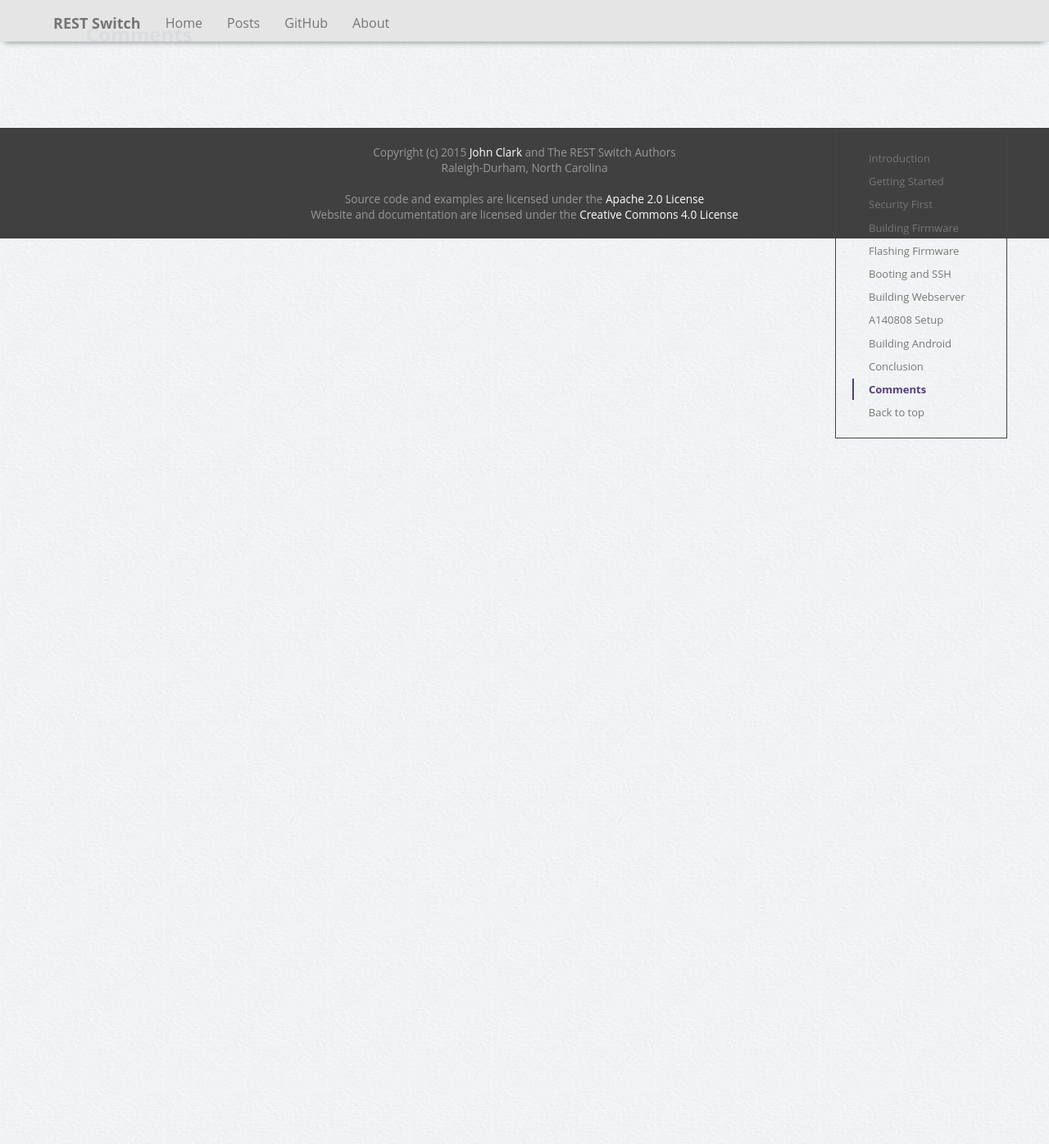
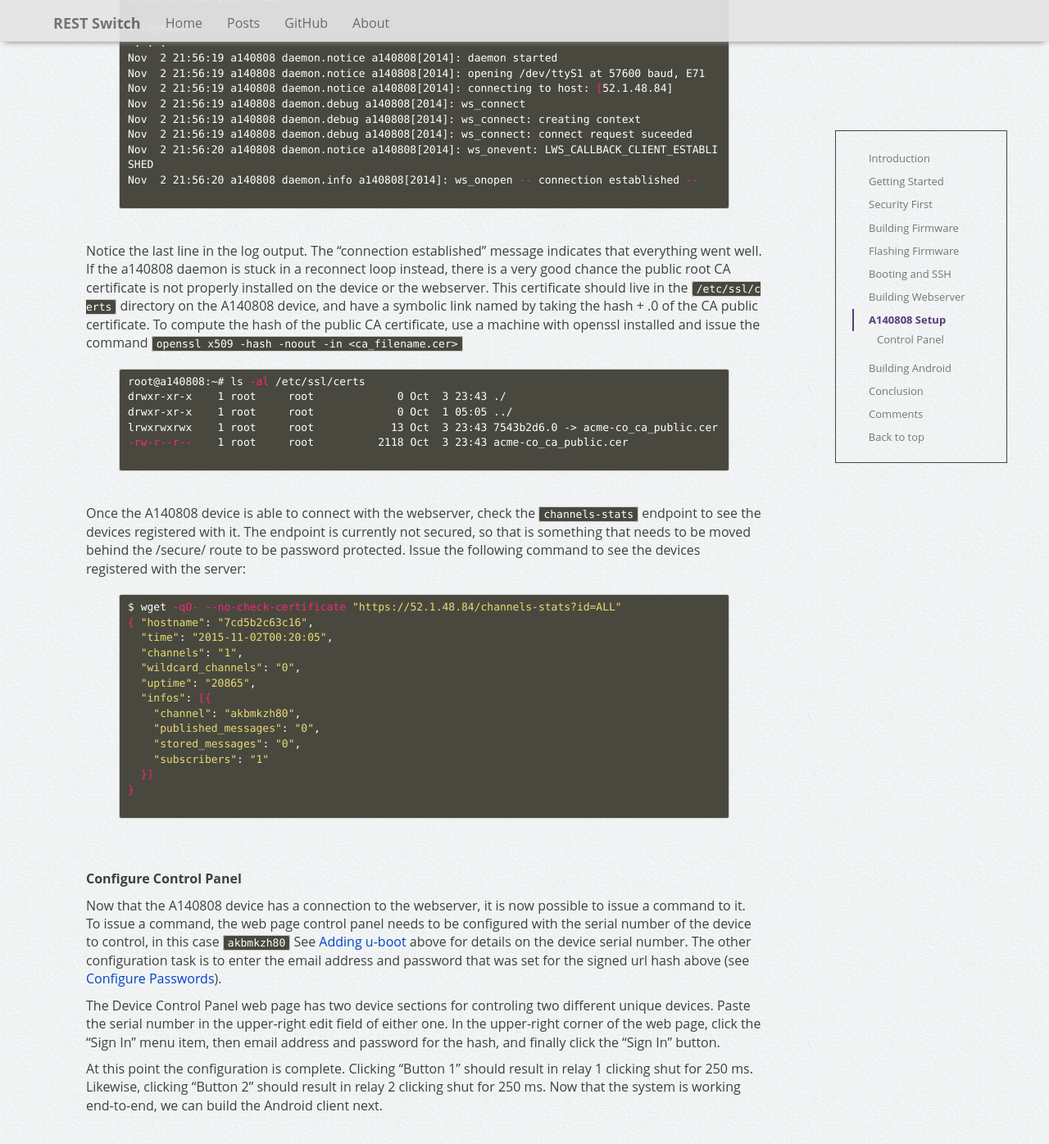
Before and after one commit to rest-switch/rest-switch.github.io, a Jekyll site: the page built from _posts/2015-11-02-a140808.markdown, in a window 1280 px wide and 1400 px high, scrolled down 22369 px. Shown: the top 1396 px of the window at 82% size. Built offline with Jekyll 4.4.1, drawn with Linux system fonts in a browser that asks for light colours; nearby versions of some CDN libraries; comment, search, counter and statistics services are not loaded; some of the changed text lies outside the part shown.

Commit message:
added a140808 setup section

```diff
--- a/_posts/2015-11-02-a140808.markdown
+++ b/_posts/2015-11-02-a140808.markdown
@@ -63,7 +63,11 @@ toc: >
                 <li><a href="#bweb-config-pw">Configure&nbsp;Passwords</a></li>
               </ul>
             </li>
-            <li><a href="#a140808-setup">A140808&nbsp;Setup</a></li>
+            <li><a href="#a140808-setup">A140808&nbsp;Setup</a>
+              <ul class="nav nav-stacked">
+                <li><a href="#a140808-setup-cp">Control&nbsp;Panel</a></li>
+              </ul>
+            </li>
             <li><a href="#building-android">Building&nbsp;Android</a></li>
             <li><a href="#conclusion">Conclusion</a></li>
             <li><a href="#comments">Comments</a></li>
@@ -666,6 +670,7 @@ Once the certificates are in place, start building the Docker image by typing <c
 If everything goes well, the build will complete after a few minutes:
 
 {% highlight sh %}
+
 . . .
 
 Step 19 : CMD /usr/sbin/nginx
@@ -682,6 +687,7 @@ the docker image is now built
 At this point the Docker image is complete. Type <code>make show</code> to see result of the build process:
 
 {% highlight sh %}
+
 [server_nginx-master]$ make show
 REPOSITORY                TAG       IMAGE ID       CREATED          VIRTUAL SIZE
 restswitch/server_nginx   latest    8e2dd31572da   27 seconds ago   291.9 MB
@@ -689,6 +695,7 @@ restswitch/server_nginx   101       8e2dd31572da   27 seconds ago   291.9 MB
 centos                    centos7   ce20c473cd8a   7 weeks ago      172.3 MB
 --------------------------------------------------------------------------------
 CONTAINER ID      IMAGE      COMMAND      CREATED      STATUS      PORTS      NAMES
+
 {% endhighlight %}
 
 If the build fails, it may be necessary to clean up partially built artifacts that were left behind. The <code>make clean</code> command attempts to do just this, but it cannot be too aggressive as other Docker images and containers may exist on the build system which do not belong to this build process. A more aggressive option is the <code>make distclean</code> command. If manual cleanup is required, the Docker image removal command is <code>docker rmi &lt;image id&gt;</code> and the Docker container removal command is <code>docker rm &lt;container id&gt;</code>. If you experience repeated build failures, try deploying an Amazon Linux AMI and build the image this way. Assuming all went well with the build, the image is ready to be run locally or packaged for deployment on a remote server.
@@ -711,6 +718,7 @@ EXPOSED_HTTPS_PORT=443
 To run locally, execute the <code>make run</code> command now and skip ahead to the <a href="#bweb-config-pw">Configure Passwords</a> section below. Otherwise, to deploy to a remote server, the image must be packaged and deployed remotely. To package the image for remote deployment, use the <code>make deploy</code> command. The image deployment process will take a couple of minutes as the Linux filesystem is compressed into a tar archive:
 
 {% highlight sh %}
+
 [server_nginx-master]$ make deploy
 deploying the latest docker image, please wait...
  289MiB 0:02:40 [1.81MiB/s] [=====================================================>] 100%
@@ -725,6 +733,7 @@ As indicated in the output message above, the deployment file in this case is <c
 At this point, take a moment to see what all the <code>rs-docker-util.sh</code> script provides. Most of the commands found in the Makefile are duplicated in this script. This is so make is not required to be installed on the remote deployment machine. Use <code>./rs-docker-util.sh --help</code> to display the command-line options:
 
 {% highlight sh %}
+
 [server_nginx-master]$ ./rs-docker-util.sh --help
 
 Usage:
@@ -755,6 +764,7 @@ One command worth noting is the <code>./rs-docker-util.sh enter</code> command.
 After the <code>restswitch_web_docker_8e2dd31572da.tar.xz</code> and <code>rs-docker-util.sh</code> files have been copied to the remote deployment machine, create a Docker container from the compressed Docker image by typing: <code>./rs-docker-util.sh load restswitch_web_docker_8e2dd31572da.tar.xz</code>
 
 {% highlight sh %}
+
 $ ./rs-docker-util.sh load restswitch_web_docker_8e2dd31572da.tar.xz
 loading image: restswitch_web_docker_8e2dd31572da.tar.xz
 please wait...
@@ -773,6 +783,7 @@ The image is now installed and ready to be launched in a new Docker container.
 The last step is to create a running Docker container from the image. It is at this step where any port mapping gets applied (see <a href="#bweb-docker-ports">Docker Ports</a> above) if so desired. To create the running container, type: <code>./rs-docker-util.sh create</code>
 
 {% highlight sh %}
+
 $ ./rs-docker-util.sh create
 creating restswitch_webserver container...
 7cd5b2c63c1649e99cc5b96df6cc0b254610866bac811408fde451b4d610788b
@@ -791,8 +802,9 @@ The key thing to noice from the <code>./rs-docker-util.sh show</code> output abo
 At this point the container is running and it is possible to enter the running container with the <code>./rs-docker-util.sh enter</code> command. Type <code>exit</code> to leave the container when finished browsing around.
 
 {% highlight sh %}
+
 $ ./rs-docker-util.sh enter
-[root@7cd5b2c63c16 /]# ll
+[root@7cd5b2c63c16 /]# ls -al
 total 48
 lrwxrwxrwx   1 root root    7 Aug 14 21:00 bin -> usr/bin
 drwxr-xr-x   5 root root  360 Dec  6 18:32 dev
@@ -824,20 +836,84 @@ drwxr-xr-x  20 root root 4096 Dec  5 01:51 var
 
 The last step is to configure the userid and passwords used to secure the system. The system is secured via two different credential sets. The first credential set secures the web based control panel using standard auth-basic authentication. The second set of credentials are used to sign the single-use secure URLs clients will use to send commands to the system. It may seem a little confusing why two credential sets exist, but take a moment to understand them both. It is recommended to use an email address for the userid. Note that the userid need not be an email address, but each user of the system must use a unique userid. Using an email address for the userid ensures global uniqueness. Additionally, the UI for both the control panel web page and the Android client label this field as "email address" so it may reduce confusion down the road to use an email address now.
 
-To assign the password used to secure the control panel web page, use the <code>setpass</code> command supplying the email address and password to be used: <code>./rs-docker-util.sh setpass myuser@domain.com mysecret</code>
+To assign the password used to secure the control panel web page, use the <code>setpass</code> command supplying the email address and password to be used: <code>./rs-docker-util.sh setpass "myuser@domain.com" "mysecret"</code>
 
-Likewise, to assign the password that will be used for signed URLs, use the <code>sethash</code> command supplying the email address and password to be used.  To set the signed url userid and password, type: <code>./rs-docker-util.sh sethash myuser@domain.com my-signed-url-password</code>
+Likewise, to assign the password that will be used for signed URLs, use the <code>sethash</code> command supplying the email address and password to be used.  To set the signed url userid and password, type: <code>./rs-docker-util.sh sethash "myuser@domain.com" "my-signed-url-password"</code>
 
-The system is now ready to be used. The control panel web page can be accessed via the <code>/secure</code> route: <code>https://mydomain.com/secure/</code>  Note that if a custom port other than 443 was used, it is necessary to supply it here: <code>https://mydomain.com:8443/secure/</code>  Also note that if a custom port is used, the trailing slash MUST be specified or the browser will attempt to 301 follow the URL using the default port.
+Tip: If the password contains any special characters like \ or & the BASH shell will try and intprepert these characters. It is always a good idea to quote protect the password as shown above to prevent this from happening.
+
+The system is now ready to be used. The control panel web page can be accessed via the <code>/secure/</code> route: <code>https://mydomain.com/secure/</code>  Note that if a custom port (other than 443) was selected, it is necessary to supply it after the host with a colon: <code>https://mydomain.com:8443/secure/</code>  Also note that if a custom port is used, the trailing slash MUST be specified or the browser will attempt to 301 follow the URL using the default port.
 
 <a class="anchor" id="a140808-setup"></a>
 <span>&nbsp;</span>
 
 ###A140808 Device Setup
 
-At this point we are ready to configure an A140808 device for use with the system and run an end-to-end test!
+At this point we are ready to configure an A140808 device for use with the system and run an end-to-end test! The first thing to do is to set the host name and port of the web server on the A140808 device. Access the device using ssh (see <a href="#booting-ssh">Booting and SSH</a>). Once connected, edit the <code>/etc/config/cloudcfg</code> file to set the host name and port (8443 in this example). The daemon will need to be restarted to pickup the new value.
 
+{% highlight sh %}
 
+$ echo '52.1.48.84:8443' > /etc/config/cloudcfg
+
+$ /etc/init.d/a140808 restart
+stopping deamon...
+starting deamon...
+child process pid: [783]
+
+$ logread
+ . . .
+Nov  2 21:56:19 a140808 daemon.notice a140808[2014]: daemon started
+Nov  2 21:56:19 a140808 daemon.notice a140808[2014]: opening /dev/ttyS1 at 57600 baud, E71
+Nov  2 21:56:19 a140808 daemon.notice a140808[2014]: connecting to host: [52.1.48.84]
+Nov  2 21:56:19 a140808 daemon.debug a140808[2014]: ws_connect
+Nov  2 21:56:19 a140808 daemon.debug a140808[2014]: ws_connect: creating context
+Nov  2 21:56:19 a140808 daemon.debug a140808[2014]: ws_connect: connect request suceeded
+Nov  2 21:56:20 a140808 daemon.notice a140808[2014]: ws_onevent: LWS_CALLBACK_CLIENT_ESTABLISHED
+Nov  2 21:56:20 a140808 daemon.info a140808[2014]: ws_onopen -- connection established --
+
+{% endhighlight %}
+
+Notice the last line in the log output. The "connection established" message indicates that everything went well. If the a140808 daemon is stuck in a reconnect loop instead, there is a very good chance the public root CA certificate is not properly installed on the device or the webserver. This certificate should live in the <code>/etc/ssl/certs</code> directory on the A140808 device, and have a symbolic link named by taking the hash + .0 of the CA public certificate. To compute the hash of the public CA certificate, use a machine with openssl installed and issue the command <code>openssl x509 -hash -noout -in &lt;ca_filename.cer&gt;</code>
+
+{% highlight sh %}
+
+root@a140808:~# ls -al /etc/ssl/certs
+drwxr-xr-x    1 root     root             0 Oct  3 23:43 ./
+drwxr-xr-x    1 root     root             0 Oct  1 05:05 ../
+lrwxrwxrwx    1 root     root            13 Oct  3 23:43 7543b2d6.0 -> acme-co_ca_public.cer
+-rw-r--r--    1 root     root          2118 Oct  3 23:43 acme-co_ca_public.cer
+
+{% endhighlight %}
+
+Once the A140808 device is able to connect with the webserver, check the <code>channels-stats</code> endpoint to see the devices registered with it. The endpoint is currently not secured, so that is something that needs to be moved behind the /secure/ route to be password protected. Issue the following command to see the devices registered with the server:
+
+{% highlight sh %}
+
+$ wget -qO- --no-check-certificate "https://52.1.48.84/channels-stats?id=ALL"
+{ "hostname": "7cd5b2c63c16",
+  "time": "2015-11-02T00:20:05",
+  "channels": "1",
+  "wildcard_channels": "0",
+  "uptime": "20865",
+  "infos": [{
+    "channel": "akbmkzh80",
+    "published_messages": "0",
+    "stored_messages": "0",
+    "subscribers": "1"
+  }]
+}
+
+{% endhighlight %}
+
+<a class="anchor" id="a140808-setup-cp"></a>
+
+<br/>**Configure Control Panel**
+
+Now that the A140808 device has a connection to the webserver, it is now possible to issue a command to it. To issue a command, the web page control panel needs to be configured with the serial number of the device to control, in this case <code>akbmkzh80</code>  See <a href="#bfirm-uboot">Adding u-boot</a> above for details on the device serial number. The other configuration task is to enter the email address and password that was set for the signed url hash above (see <a href="#bweb-config-pw">Configure Passwords</a>).
+
+The Device Control Panel web page has two device sections for controling two different unique devices. Paste the serial number in the upper-right edit field of either one. In the upper-right corner of the web page, click the "Sign In" menu item, then email address and password for the hash, and finally click the "Sign In" button.
+
+At this point the configuration is complete. Clicking "Button 1" should result in relay 1 clicking shut for 250 ms. Likewise, clicking "Button 2" should result in relay 2 clicking shut for 250 ms. Now that the system is working end-to-end, we can build the Android client next.
 
 <a class="anchor" id="building-android"></a>
 <span>&nbsp;</span>
```
